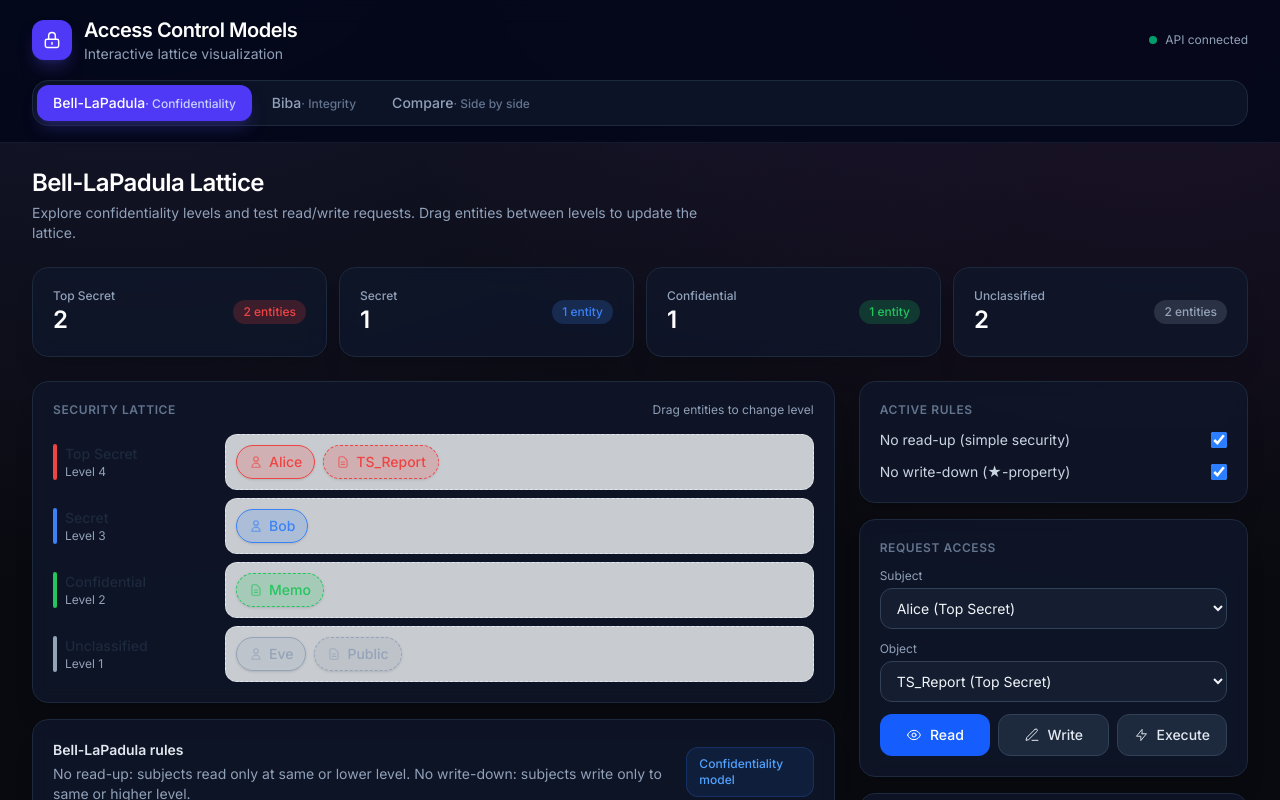
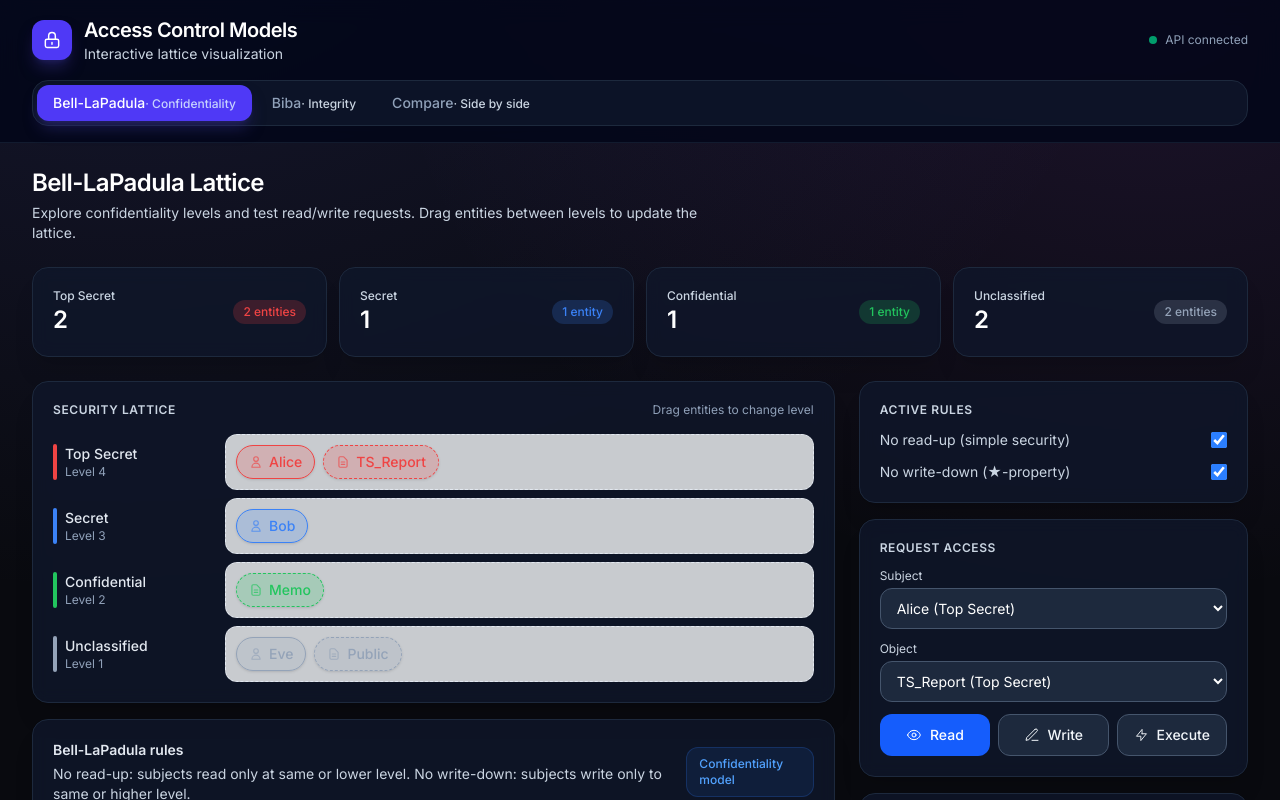
Before and after one commit to Nirupa3112/access-control-viz, a React (Vite) app in the folder frontend/: page / in a window 1280 px wide. Shown: the top 800 px of the page. Built offline with nearby package versions, Linux system fonts and the light colour scheme.

Commit message:
Frontend upgrade v3

```diff
--- a/frontend/src/App.jsx
+++ b/frontend/src/App.jsx
@@ -28,7 +28,7 @@ export default function App() {
                   <h1 className="text-lg font-semibold tracking-tight text-white sm:text-xl">
                     Access Control Models
                   </h1>
-                  <p className="text-sm text-slate-400">
+                  <p className="text-sm text-slate-300">
                     Interactive lattice visualization
                   </p>
                 </div>
@@ -47,7 +47,7 @@ export default function App() {
                       className={`tab-pill flex-1 sm:flex-none ${tab === t.id ? "tab-pill-active" : "tab-pill-inactive"}`}
                   >
                     <span>{t.label}</span>
-                    <span className={`hidden sm:inline text-xs ${tab === t.id ? "text-indigo-200" : "text-slate-500"}`}>
+                    <span className={`hidden sm:inline text-xs ${tab === t.id ? "text-indigo-200" : "text-slate-300"}`}>
                   · {t.hint}
                 </span>
                   </button>
--- a/frontend/src/components/AccessPanel.jsx
+++ b/frontend/src/components/AccessPanel.jsx
@@ -83,14 +83,14 @@ export default function AccessPanel({
       <div className="space-y-6">
         <header>
           <h2 className="text-2xl font-semibold tracking-tight text-white">{title}</h2>
-          <p className="mt-1 max-w-2xl text-sm text-slate-400">{description}</p>
+          <p className="mt-1 max-w-2xl text-sm text-slate-300">{description}</p>
         </header>
 
         <div className="grid grid-cols-2 gap-3 sm:grid-cols-4">
           {levels.map((lvl) => (
               <div key={lvl} className="card-padded flex items-center justify-between">
                 <div>
-                  <div className="text-xs font-medium text-slate-400">{lvl}</div>
+                  <div className="text-xs font-medium text-slate-300">{lvl}</div>
                   <div className="text-2xl font-semibold text-white">{stats[lvl]}</div>
                 </div>
                 <span
@@ -117,7 +117,7 @@ export default function AccessPanel({
             <div className={`card-padded flex flex-col gap-3 sm:flex-row sm:items-center sm:justify-between`}>
               <div>
                 <p className="text-sm font-semibold text-slate-200">{rulesDescription.title}</p>
-                <p className="mt-1 text-sm text-slate-400">{rulesDescription.body}</p>
+                <p className="mt-1 text-sm text-slate-300">{rulesDescription.body}</p>
               </div>
               <div className={`rounded-xl px-3 py-2 text-xs font-medium ${accentSoft}`}>
                 {rulesDescription.badge}
@@ -146,7 +146,7 @@ export default function AccessPanel({
             <div className="card-padded space-y-3">
               <p className="section-label">Request Access</p>
               <div>
-                <label className="mb-1 block text-xs text-slate-400">Subject</label>
+                <label className="mb-1 block text-xs text-slate-300">Subject</label>
                 <select
                     value={subjectId}
                     onChange={(e) => setSubjectId(+e.target.value)}
@@ -158,7 +158,7 @@ export default function AccessPanel({
                 </select>
               </div>
               <div>
-                <label className="mb-1 block text-xs text-slate-400">Object</label>
+                <label className="mb-1 block text-xs text-slate-300">Object</label>
                 <select
                     value={objectId}
                     onChange={(e) => setObjectId(+e.target.value)}
@@ -196,7 +196,7 @@ export default function AccessPanel({
                     {result.allowed ? "Access granted" : "Access denied"}
                   </p>
                   <p className="text-slate-300">{result.subject} → {result.op} → {result.object}</p>
-                  <p className="mt-1 text-xs text-slate-400">{result.reason}</p>
+                  <p className="mt-1 text-xs text-slate-300">{result.reason}</p>
                 </div>
             )}
 
@@ -229,7 +229,7 @@ export default function AccessPanel({
             <div className="card-padded">
               <p className="section-label mb-3">Access Log</p>
               <div className="max-h-48 space-y-1.5 overflow-y-auto pr-1">
-                {log.length === 0 && <p className="text-xs text-slate-500">No requests yet.</p>}
+                {log.length === 0 && <p className="text-xs text-slate-300">No requests yet.</p>}
                 {log.map((l, i) => (
                     <div
                         key={i}
@@ -240,7 +240,7 @@ export default function AccessPanel({
                         }`}
                     >
                   <span>
-                    <span className="text-slate-500">{l.ts}</span>{" "}
+                    <span className="text-slate-300">{l.ts}</span>{" "}
                     <span className="font-medium text-slate-200">{l.subject}</span> {l.op}s{" "}
                     <span className="font-medium text-slate-200">{l.object}</span>
                   </span>
--- a/frontend/src/components/Lattice.jsx
+++ b/frontend/src/components/Lattice.jsx
@@ -22,7 +22,7 @@ export default function Lattice({ levels, entities, onMove, colors }) {
                   style={{ background: colors[lvl] }}
                 />
                 <div>
-                  <div className="text-sm font-medium text-slate-800">{lvl}</div>
+                  <div className="text-sm font-medium text-slate-200">{lvl}</div>
                   <div className="text-xs text-slate-400">Level {levels.length - i}</div>
                 </div>
               </div>
--- a/frontend/src/index.css
+++ b/frontend/src/index.css
@@ -46,12 +46,12 @@
   }
 
   .section-label {
-    @apply text-xs font-semibold uppercase tracking-wider text-slate-500;
+    @apply text-xs font-semibold uppercase tracking-wider text-slate-300; /* Was 500 */
   }
 
   .input-field {
-    @apply w-full rounded-xl border border-slate-700 bg-slate-800/50 px-3 py-2.5 text-sm text-slate-100
-    transition focus:border-indigo-500 focus:bg-slate-800 focus:outline-none focus:ring-2 focus:ring-indigo-500/30;
+    @apply w-full rounded-xl border border-slate-600 bg-slate-800 px-3 py-2.5 text-sm text-white
+    transition focus:border-indigo-400 focus:bg-slate-700 focus:outline-none focus:ring-2 focus:ring-indigo-500/50;
   }
 
   .btn-primary {
@@ -60,8 +60,8 @@
   }
 
   .btn-secondary {
-    @apply inline-flex items-center justify-center gap-2 rounded-xl border border-slate-700 bg-slate-800 px-4 py-2.5 text-sm font-medium text-slate-200
-    transition hover:border-indigo-500/50 hover:bg-slate-700 hover:text-white focus:outline-none focus:ring-2 focus:ring-indigo-500/30 active:scale-[0.98];
+    @apply inline-flex items-center justify-center gap-2 rounded-xl border border-slate-600 bg-slate-800 px-4 py-2.5 text-sm font-medium text-slate-100
+    transition hover:border-indigo-400 hover:bg-slate-700 hover:text-white focus:outline-none focus:ring-2 focus:ring-indigo-500/50 active:scale-[0.98];
   }
 
   .btn-ghost {
```
